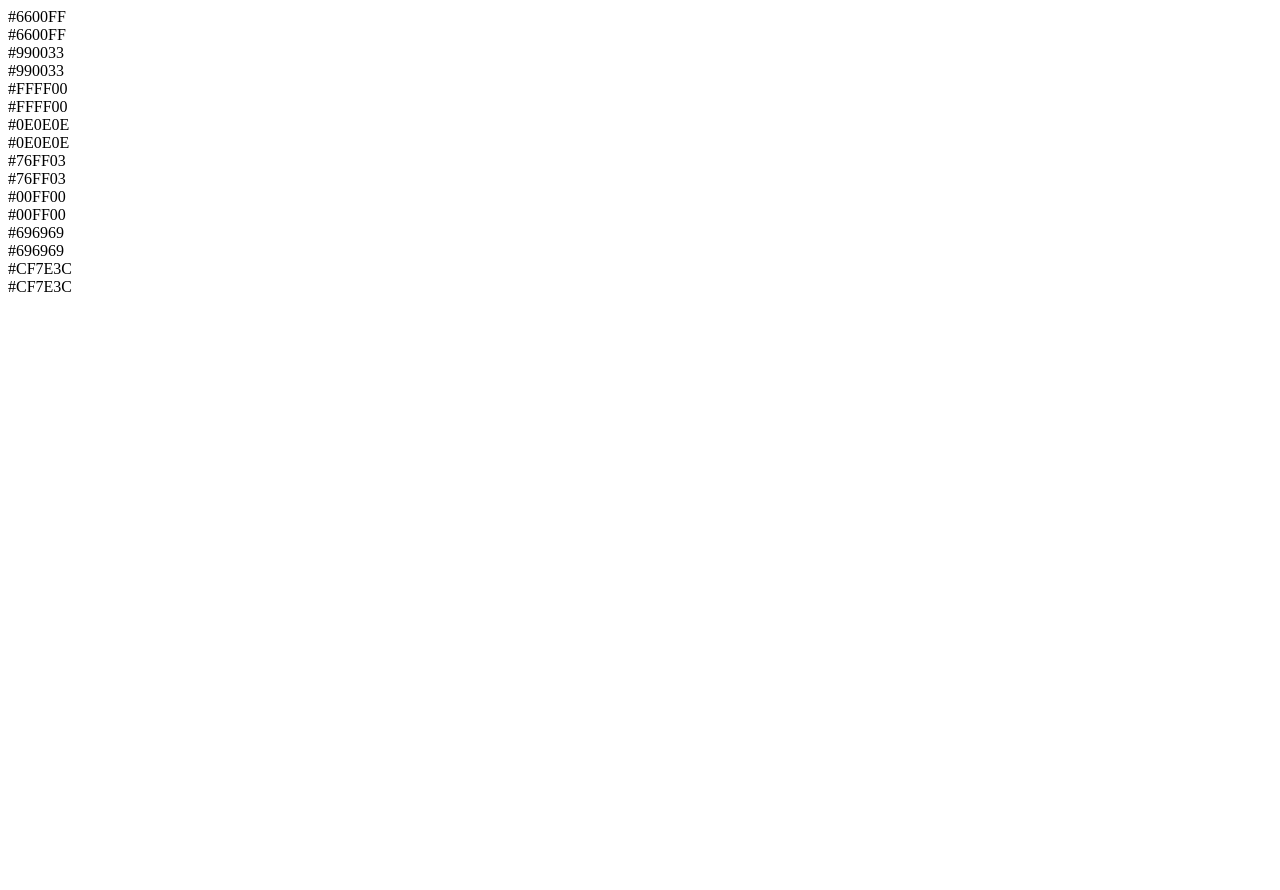
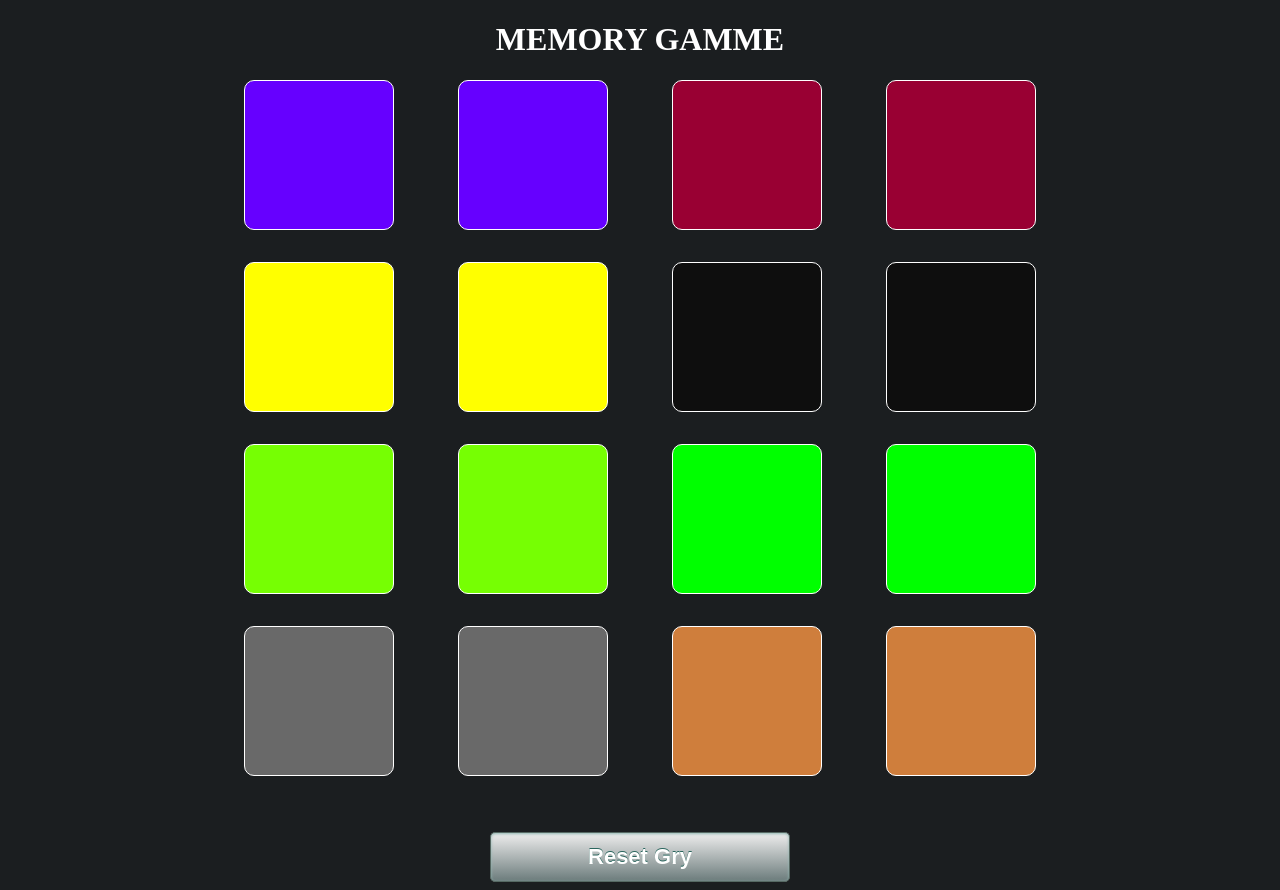
Before and after one commit to atipezda/memory-game-vue, a Vue app: page / in a window 1280 px wide. Before the commit the page ends 800 px from the top, so only its background shows below. Built offline with nearby package versions, Linux system fonts and the light colour scheme.

Commit message:
add csss 16:55

```diff
--- a/src/App.vue
+++ b/src/App.vue
@@ -1,5 +1,9 @@
 <template>
-  <Card v-for="(card, index) in cardList" :key="index" :color="card.color" />
+  <h1>MEMORY GAMME</h1>
+  <section class="gameBoard">
+    <Card v-for="(card, index) in cardList" :key="index" :color="card.color" />
+  </section>
+  <button class="ressButton">Reset Gry</button>
 </template>
 
 <script>
@@ -47,4 +51,45 @@ export default {
 };
 </script>
 
-<style></style>
+<style>
+body{
+  background-color: #1b1e20;
+}
+h1{
+  text-align: center;
+  color: #fff;
+}
+#app {
+  position: relative;
+}
+.gameBoard {
+  display: grid;
+  grid-template-columns: repeat(4, 150px);
+  grid-template-rows: repeat(4, 150px);
+  grid-column-gap: 5vw;
+  grid-row-gap: 4vh;
+  justify-content: center;
+}
+.ressButton{
+  position: relative;
+  left:50%;
+  margin-top: 7vh;
+  transform: translateX(-50%);
+  box-shadow:inset 0px 1px 3px 0px #91b8b3;
+	background:linear-gradient(to bottom, #e8e8e8 5%, #6c7c7c 100%);
+	background-color:#e8e8e8;
+	border-radius:5px;
+	border:1px solid #566963;
+	display:inline-block;
+	cursor:pointer;
+	color:#ffffff;
+	font-family:Arial;
+	font-size:22px;
+	font-weight:bold;
+	padding:11px 23px;
+  width: 300px;
+	text-decoration:none;
+	text-shadow:0px -1px 0px #2b665e;
+
+}
+</style>
--- a/src/components/Card.vue
+++ b/src/components/Card.vue
@@ -1,7 +1,7 @@
 <template>
-  <div class="card">
+  <div :style="{ backgroundColor: color }" class="card">
     <div class="card-face is-front">
-      <div class="matched">{{color}}</div>
+      <div class="matched"></div>
     </div>
     <div class="card-face is-back"></div>
   </div>
@@ -13,9 +13,21 @@ export default {
     color: {
       type: String,
       required: true,
-    }
-  }
-}
+    },
+  },
+};
 </script>
 
-<style></style>
+<style>
+.card {
+  border: 1px solid #fff;
+  border-radius: 10px;
+  cursor: pointer;
+}
+.card-face.is-front {
+  position: absolute;
+}
+.is-back {
+  height: 100%;
+}
+</style>
```
